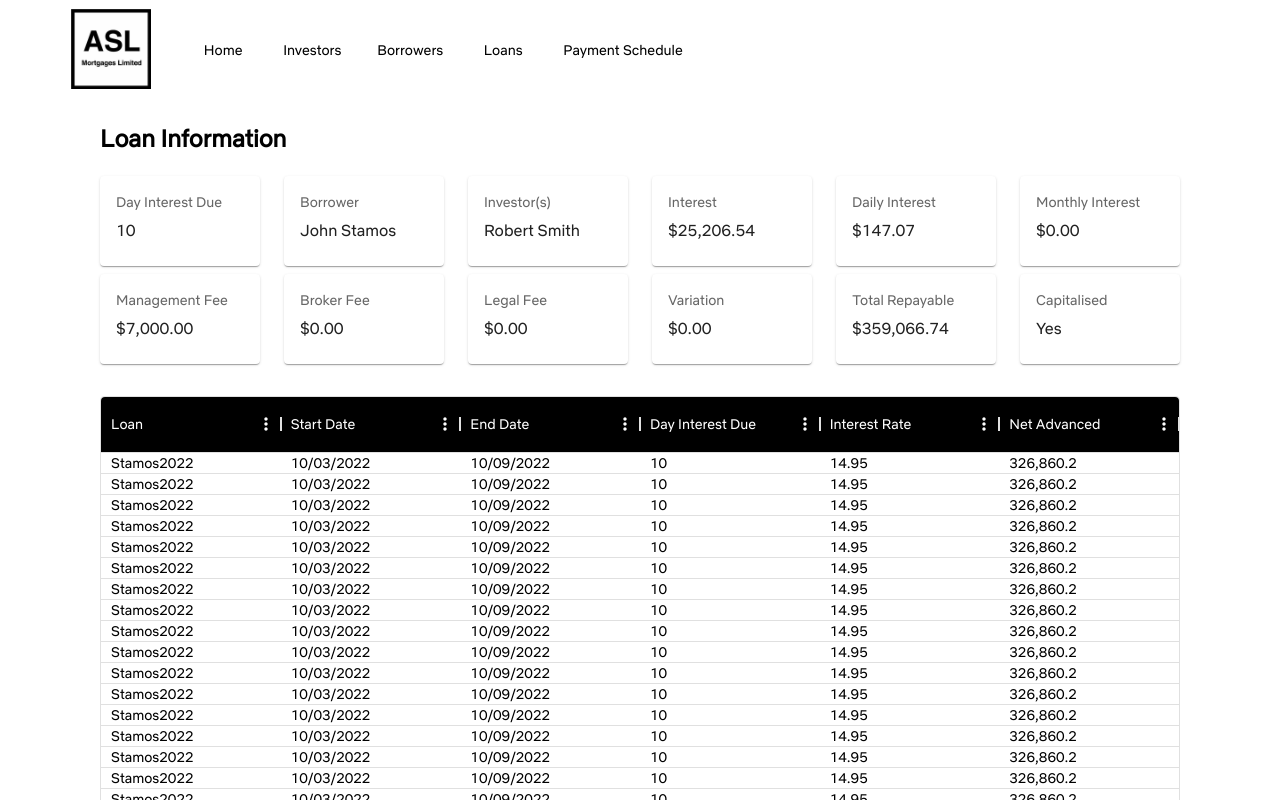
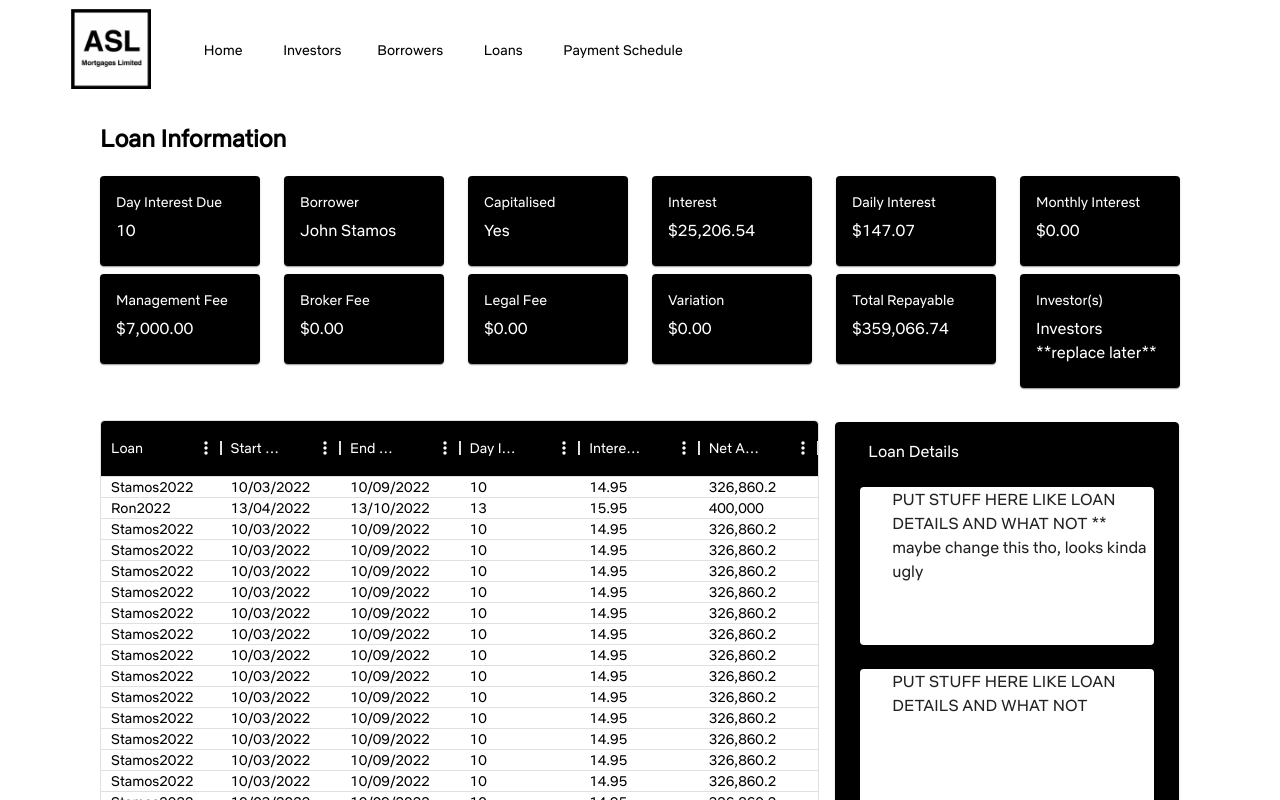
Before and after one commit to frontierSpaceAlien/ASLMortgages_POC, a React (Create React App) app in the folder client/: page /Loan in a window 1280 px wide. Shown: the top 800 px of the page. Built offline with nearby package versions, Linux system fonts and the light colour scheme.

Commit message:
added extra box next to table

```diff
--- a/client/src/pages/Loan.js
+++ b/client/src/pages/Loan.js
@@ -63,7 +63,7 @@ const StyledDataGrid = styled(DataGrid)((theme) => ({
 
   const rows = [
     { id: 1, startdate: '10/03/2022', enddate: '10/09/2022' ,dayintdue: 10, loan: 'Stamos2022', intrate: 14.95,netadv: 326860.20 },
-    { id: 2, startdate: '10/03/2022', enddate: '10/09/2022' ,dayintdue: 10, loan: 'Stamos2022', intrate: 14.95,netadv: 326860.20 },
+    { id: 2, startdate: '13/04/2022', enddate: '13/10/2022' ,dayintdue: 13, loan: 'Ron2022', intrate: 15.95,netadv: 400000.00 },
     { id: 3, startdate: '10/03/2022', enddate: '10/09/2022' ,dayintdue: 10, loan: 'Stamos2022', intrate: 14.95,netadv: 326860.20 },
     { id: 4, startdate: '10/03/2022', enddate: '10/09/2022' ,dayintdue: 10, loan: 'Stamos2022', intrate: 14.95,netadv: 326860.20 },
     { id: 5, startdate: '10/03/2022', enddate: '10/09/2022' ,dayintdue: 10, loan: 'Stamos2022', intrate: 14.95,netadv: 326860.20 },
@@ -114,150 +114,149 @@ const columns = [
 
 
 function LoanView({children, component, ...otherProps}){
-
   return(
     <Box sx={{ width: '100%' }}>
       <Grid container rowSpacing={1} columnSpacing={{ xs: 1, sm: 2, md: 3 }}>
         <Grid item xs={2}>
-          <Card>
+          <Card sx={{backgroundColor: "black"}}>
             <CardContent>
-              <Typography sx={{ fontSize: 14 }} color="text.secondary" gutterBottom>
+              <Typography sx={{ fontSize: 14 }} color="white" gutterBottom>
                 Day Interest Due
               </Typography>
-              <Typography variant="h9" component="div">
+              <Typography variant="h9" component="div" color="white">
                 10
               </Typography>
             </CardContent>
           </Card>
         </Grid>
         <Grid item xs={2}>
-          <Card>
+          <Card sx={{backgroundColor: "black"}}>
             <CardContent>
-              <Typography sx={{ fontSize: 14 }} color="text.secondary" gutterBottom>
+              <Typography sx={{ fontSize: 14 }} color="white" gutterBottom>
                 Borrower
               </Typography>
-              <Typography variant="h9" component="div">
+              <Typography variant="h9" component="div" color="white">
                 John Stamos
               </Typography>
             </CardContent>
           </Card>
         </Grid>
         <Grid item xs={2}>
-          <Card>
+          <Card sx={{backgroundColor: "black"}}>
             <CardContent>
-              <Typography sx={{ fontSize: 14 }} color="text.secondary" gutterBottom>
-                Investor(s)
+              <Typography sx={{ fontSize: 14 }} color="white" gutterBottom>
+                Capitalised
               </Typography>
-              <Typography variant="h9" component="div">
-                Robert Smith
+              <Typography variant="h9" component="div" color="white">
+                Yes
               </Typography>
             </CardContent>
           </Card>
         </Grid>
         <Grid item xs={2}>
-          <Card>
+          <Card sx={{backgroundColor: "black"}}>
             <CardContent>
-              <Typography sx={{ fontSize: 14 }} color="text.secondary" gutterBottom>
+              <Typography sx={{ fontSize: 14 }} color="white" gutterBottom>
                 Interest
               </Typography>
-              <Typography variant="h9" component="div">
+              <Typography variant="h9" component="div" color="white">
                 $25,206.54
               </Typography>
             </CardContent>
           </Card>
         </Grid>
         <Grid item xs={2}>
-          <Card>
+          <Card sx={{backgroundColor: "black"}}>
             <CardContent>
-              <Typography sx={{ fontSize: 14 }} color="text.secondary" gutterBottom>
+              <Typography sx={{ fontSize: 14 }} color="white" gutterBottom>
                 Daily Interest
               </Typography>
-              <Typography variant="h9" component="div">
+              <Typography variant="h9" component="div" color="white">
                 $147.07
               </Typography>
             </CardContent>
           </Card>
         </Grid>
         <Grid item xs={2}>
-          <Card>
+          <Card sx={{backgroundColor: "black"}}>
             <CardContent>
-              <Typography sx={{ fontSize: 14 }} color="text.secondary" gutterBottom>
+              <Typography sx={{ fontSize: 14 }} color="white" gutterBottom>
                 Monthly Interest
               </Typography>
-              <Typography variant="h9" component="div">
+              <Typography variant="h9" component="div" color="white">
                 $0.00
               </Typography>
             </CardContent>
           </Card>
         </Grid>
         <Grid item xs={2}>
-          <Card>
+          <Card sx={{backgroundColor: "black"}}>
             <CardContent>
-              <Typography sx={{ fontSize: 14 }} color="text.secondary" gutterBottom>
+              <Typography sx={{ fontSize: 14 }} color="white" gutterBottom>
                 Management Fee
               </Typography>
-              <Typography variant="h9" component="div">
+              <Typography variant="h9" component="div" color="white">
                 $7,000.00
               </Typography>
             </CardContent>
           </Card>
         </Grid>
         <Grid item xs={2}>
-          <Card>
+          <Card sx={{backgroundColor: "black"}}>
             <CardContent>
-              <Typography sx={{ fontSize: 14 }} color="text.secondary" gutterBottom>
+              <Typography sx={{ fontSize: 14 }} color="white" gutterBottom>
                 Broker Fee
               </Typography>
-              <Typography variant="h9" component="div">
+              <Typography variant="h9" component="div" color="white">
                 $0.00
               </Typography>
             </CardContent>
           </Card>
         </Grid>
         <Grid item xs={2}>
-          <Card>
+          <Card sx={{backgroundColor: "black"}}>
             <CardContent>
-              <Typography sx={{ fontSize: 14 }} color="text.secondary" gutterBottom>
+              <Typography sx={{ fontSize: 14 }} color="white" gutterBottom>
                 Legal Fee
               </Typography>
-              <Typography variant="h9" component="div">
+              <Typography variant="h9" component="div" color="white">
                 $0.00
               </Typography>
             </CardContent>
           </Card>
         </Grid>
         <Grid item xs={2}>
-          <Card>
+          <Card sx={{backgroundColor: "black"}}>
             <CardContent>
-              <Typography sx={{ fontSize: 14 }} color="text.secondary" gutterBottom>
+              <Typography sx={{ fontSize: 14 }} color="white" gutterBottom>
                 Variation
               </Typography>
-              <Typography variant="h9" component="div">
+              <Typography variant="h9" component="div" color="white">
                 $0.00
               </Typography>
             </CardContent>
           </Card>
         </Grid>
         <Grid item xs={2}>
-          <Card>
+          <Card sx={{backgroundColor: "black"}}>
             <CardContent>
-              <Typography sx={{ fontSize: 14 }} color="text.secondary" gutterBottom>
+              <Typography sx={{ fontSize: 14 }} color="white" gutterBottom>
                 Total Repayable
               </Typography>
-              <Typography variant="h9" component="div">
+              <Typography variant="h9" component="div" color="white">
                 $359,066.74
               </Typography>
             </CardContent>
           </Card>
         </Grid>
         <Grid item xs={2}>
-          <Card>
+          <Card sx={{backgroundColor: "black"}}>
             <CardContent>
-              <Typography sx={{ fontSize: 14 }} color="text.secondary" gutterBottom>
-                Capitalised
+              <Typography sx={{ fontSize: 14 }} color="white" gutterBottom>
+                Investor(s)
               </Typography>
-              <Typography variant="h9" component="div">
-                Yes
+              <Typography variant="h8" component="div" color="white">
+                Investors **replace later**
               </Typography>
             </CardContent>
           </Card>
@@ -279,22 +278,25 @@ export default function DataTable() {
               <h2>
                 Loan Information
               </h2>
+              {/* <Button>asd</Button> */}
               <LoanView>
-
               </LoanView>
             </Typography>
           </ThemeProvider>
         </div>
         <ThemeProvider theme={theme}>
+          <Grid container>
             <Box
             sx={{
-            width: '100%',
+              width: '66.6%',
               '& .super-app-theme--header': {
-              backgroundColor: 'rgba(0,0,0 )',
+                backgroundColor: 'rgba(0,0,0)',
                 color: "white",
                 flex: 1,
+                flexDirection: 'row'
               },
             }}>
+              <Grid item xs={12}>
                 <StyledDataGrid
                   sx ={{color: "black", marginTop: 4
                 }}
@@ -324,7 +326,35 @@ export default function DataTable() {
 
                   {...rows}
                   />
+              </Grid>
             </Box>
+            <Grid Item xs={4}>
+              <Paper sx={{
+                marginTop: 4.3,
+                width: 'auto',
+                height: '93.3%',
+                marginLeft: 2,
+                border: 1,
+                borderColor: 'black',
+                borderRadius: 1,
+                backgroundColor: 'black'
+                }}>
+                  <Typography sx={{marginLeft: 4, color: 'white'}}>
+                    <p>Loan Details</p>
+                  </Typography>
+                  <Card sx={{marginLeft: 3, marginRight: 3, height: '30%', marginTop: 3}}>
+                    <Typography sx={{marginLeft: 4}}>
+                      PUT STUFF HERE LIKE LOAN DETAILS AND WHAT NOT ** maybe change this tho, looks kinda ugly
+                    </Typography>
+                  </Card>
+                  <Card sx={{marginLeft: 3, marginRight: 3, height: '30%', marginTop: 3}}>
+                    <Typography sx={{marginLeft: 4}}>
+                      PUT STUFF HERE LIKE LOAN DETAILS AND WHAT NOT
+                    </Typography>
+                  </Card>
+              </Paper>
+            </Grid>
+          </Grid>
         </ThemeProvider>
       </div>
     );
```
Lines whose indentation alone changed are shown as unchanged.
